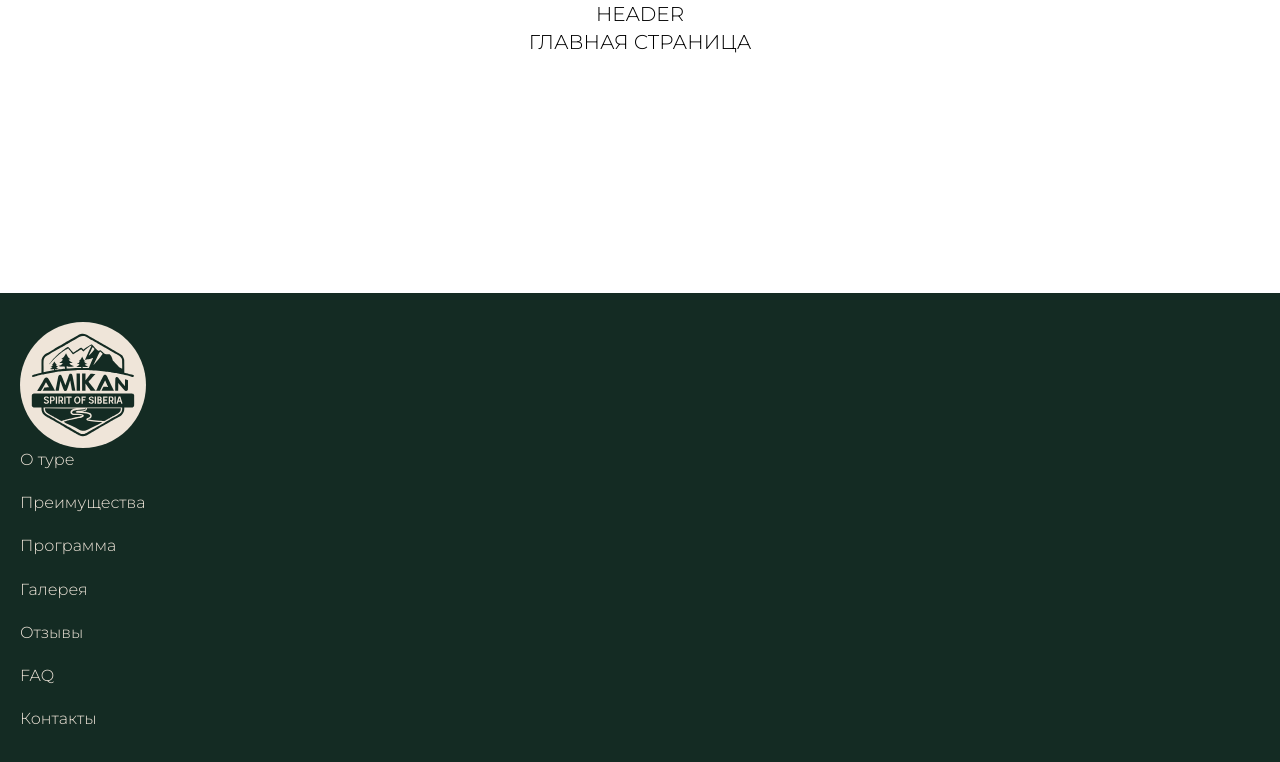
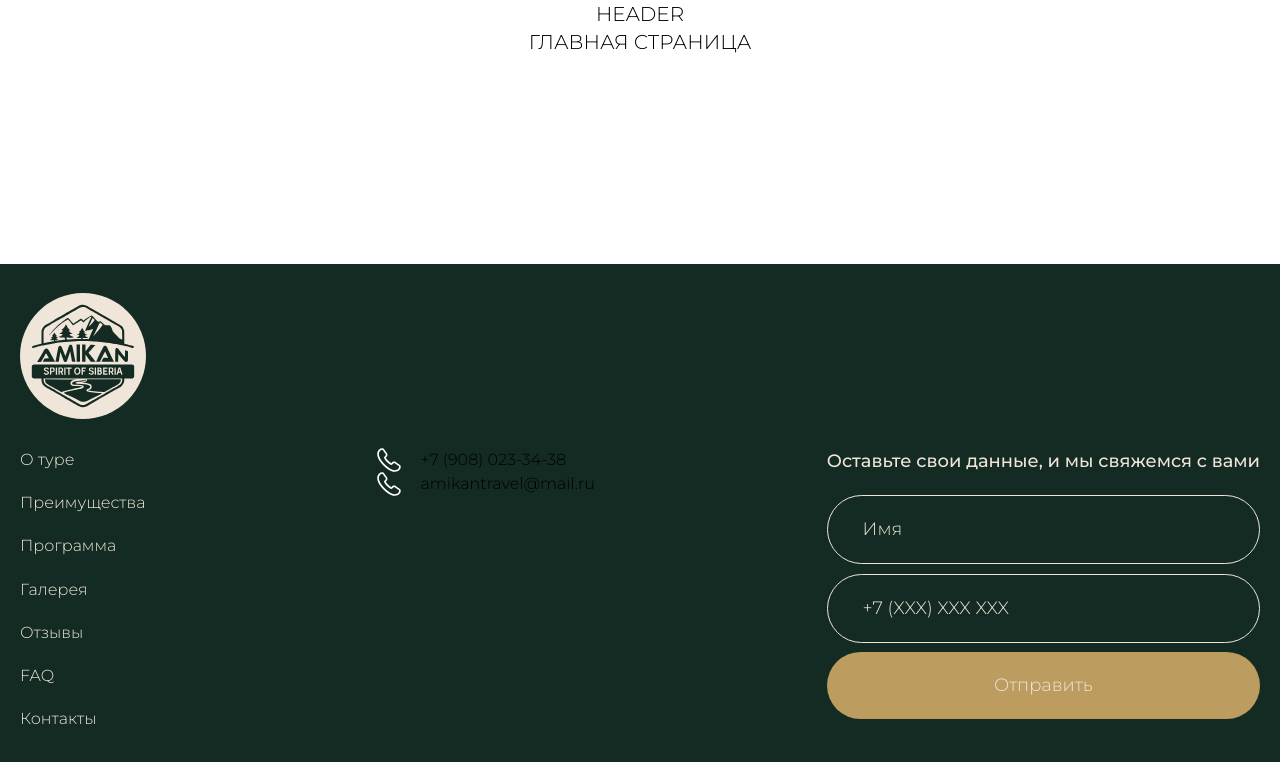
Before and after one commit to maxter-krsk/amikan-sibiria, a Next.js app: page / in a window 1280 px wide. Shown: the top 762 px of the page. Built offline with nearby package versions, Linux system fonts and the light colour scheme.

Commit message:
feat: Добавил форму

```diff
--- a/src/app/components/Footer/Footer.tsx
+++ b/src/app/components/Footer/Footer.tsx
@@ -1,19 +1,28 @@
 import Link from "next/link";
 import Image from "next/image";
 import FooterNav from "./FooterNav";
+import FooterContacts from "./FooterContacts";
+import FooterForm from "./FooterForm";
 import t from "@/app/styles/modules/typography.module.css";
 
 export default function Footer() {
   return (
     <footer className="bg-darkGreen pt-[1.25rem] pb-[2.5rem] md:pt-[1.8rem] md:pb-[4.3rem] desk:pb-[4.6rem]">
       <div className="container">
+        <Link href="/">
           <Image
             src="/icons/logos/logo-light.svg"
             alt="Логотип Амикан"
             width={126}
             height={126}
+            className="mb-[1.8rem] desk:mb-[3.1rem]"
           />
+        </Link>
+        <div className="flex justify-between">
           <FooterNav />
+          <FooterContacts />
+          <FooterForm />
+        </div>
       </div>
     </footer>
   );
--- /dev/null
+++ b/src/app/components/Footer/FooterContacts.tsx
@@ -0,0 +1,20 @@
+import Link from "next/link";
+import PhoneIcon from "../ui/socials/PhoneIcon";
+import t from "@/app/styles/modules/typography.module.css";
+
+export default function FooterContacts() {
+  return (
+    <div>
+      <div className="flex gap-[1.2rem]">
+        <PhoneIcon />
+        <Link href="tel:+79080233438">+7 (908) 023-34-38</Link>
+      </div>
+      <div className="flex gap-[1.2rem]">
+        <PhoneIcon />
+        <Link className="block" href="mailto:amikantravel@mail.ru">
+          amikantravel@mail.ru
+        </Link>
+      </div>
+    </div>
+  );
+}
--- /dev/null
+++ b/src/app/components/Footer/FooterForm.tsx
@@ -0,0 +1,35 @@
+import t from "@/app/styles/modules/typography.module.css";
+
+export default function FooterForm() {
+  return (
+    <div>
+      <p
+        className={`${t["body-lg"]} hidden font-medium text-beige mb-[1.25rem] md:block`}
+      >
+        Оставьте свои данные, и мы свяжемся с вами
+      </p>
+      <form
+        className={`${t["body-lg"]} flex flex-col gap-[0.62rem] text-beige`}
+      >
+        <input
+          className="rounded-[3.12rem] border border-beige md:py-[1.25rem] md:pl-[2.18rem] py-[0.93rem] pl-[1.87rem]"
+          type="text"
+          placeholder="Ваше имя"
+          value="Имя"
+        />
+        <input
+          className="rounded-[3.12rem] border border-beige md:py-[1.25rem] md:pl-[2.18rem] py-[0.93rem] pl-[1.87rem]"
+          type="tel"
+          placeholder="Ваш телефон"
+          value="+7 (XXX) XXX XXX"
+        />
+        <button
+          type="submit"
+          className="bg-sand py-[1.25rem] px-[2.18rem] rounded-[3.12rem]"
+        >
+          Отправить
+        </button>
+      </form>
+    </div>
+  );
+}
--- /dev/null
+++ b/src/app/components/ui/socials/PhoneIcon.tsx
@@ -0,0 +1,5 @@
+export default function PhoneIcon() {
+	return (
+		<img src="/icons/ui/socials-icons/phone.svg" width={24} height={24} alt="Телефон" />
+	)
+}
```
Also changed, not shown: 1 other file (tests, documents, lock files or other folders). Lines whose indentation alone changed are shown as unchanged.
